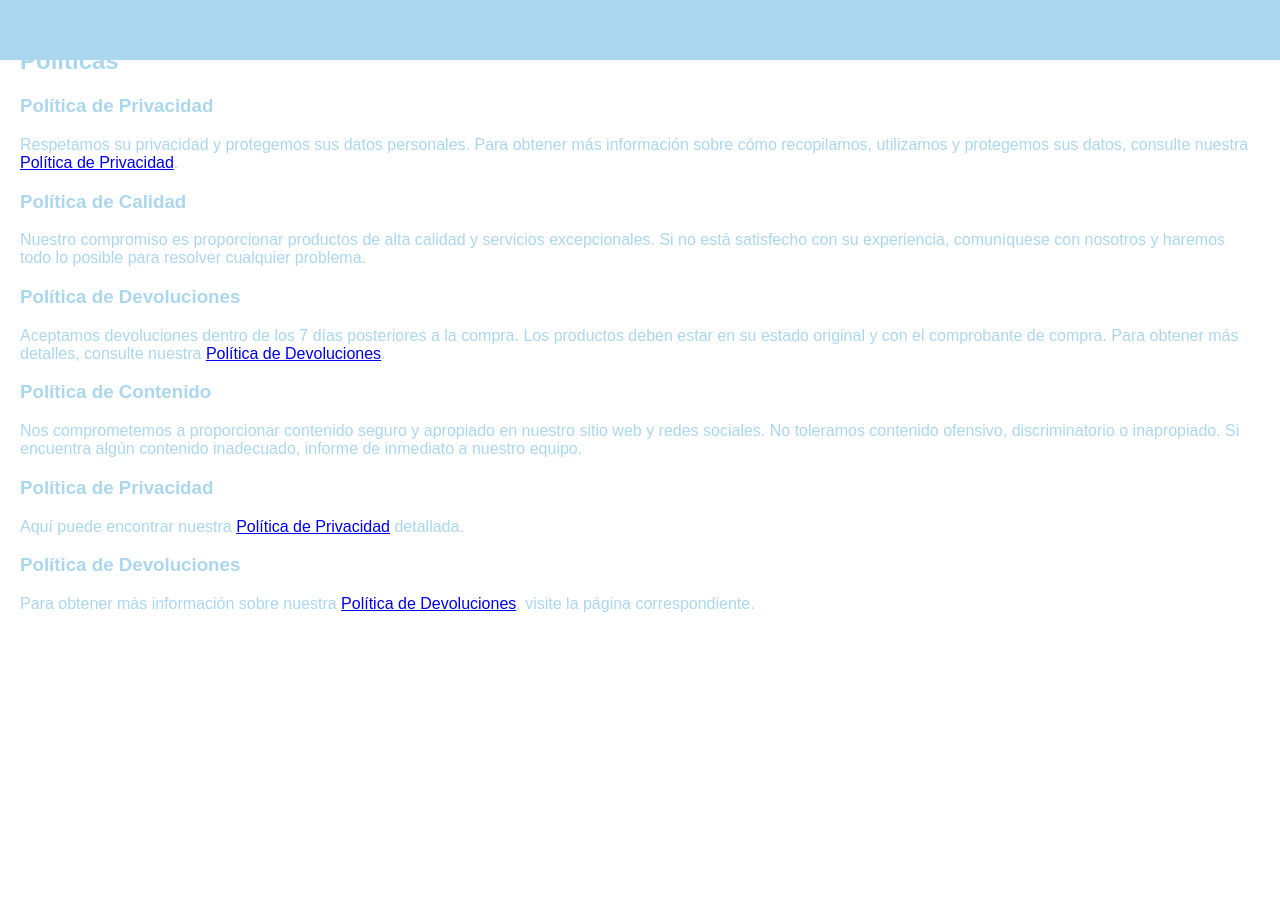
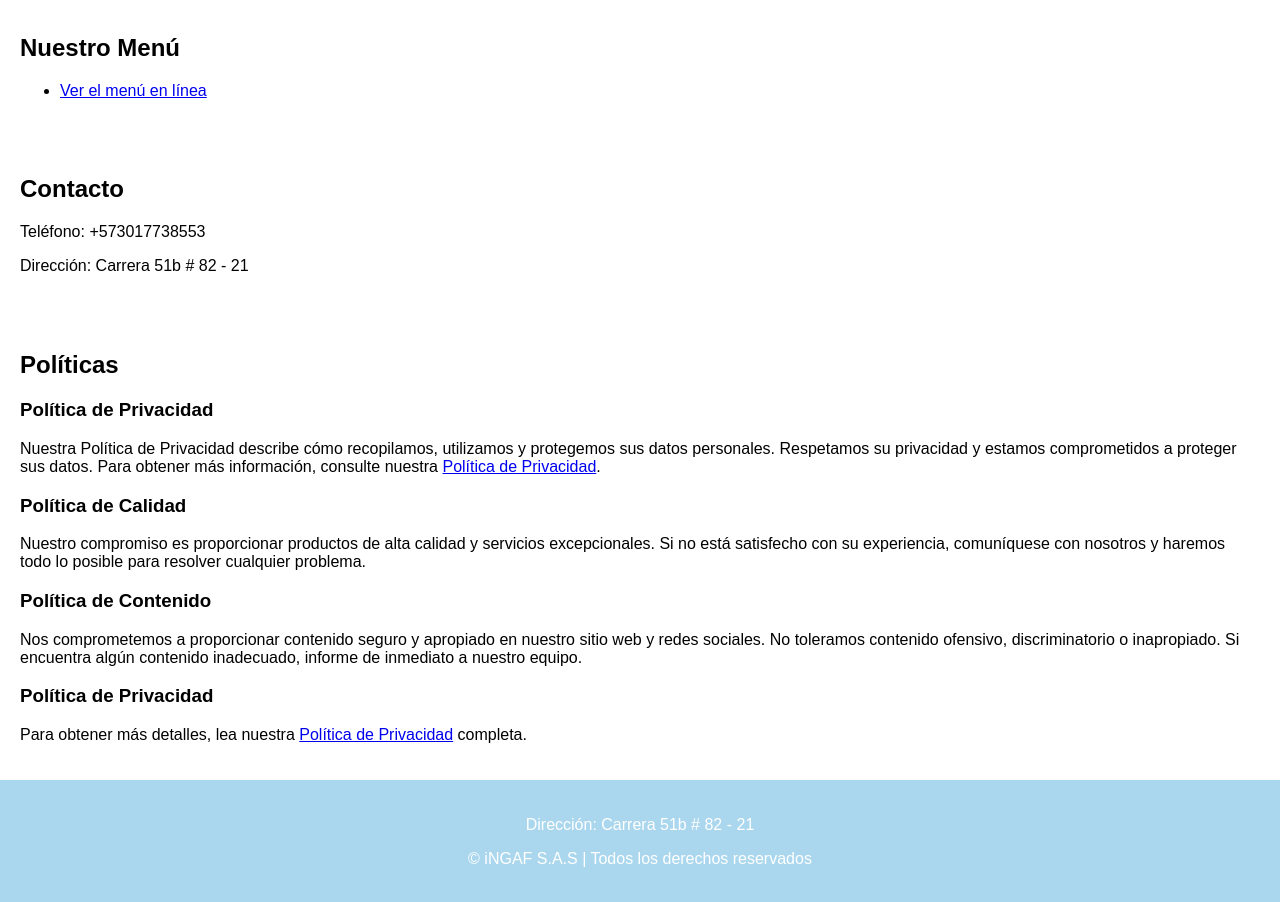
Before and after one commit to fastandstatic/ciocollato-static, a plain HTML site: page index.html in a window 1280 px wide. Shown: the part 740-1642 px from the top of the page. Before the commit the page ends 1389 px from the top, so only its background shows below. Drawn offline with Linux system fonts and the light colour scheme.

Commit message:
Update index.html

```diff
--- a/index.html
+++ b/index.html
@@ -8,7 +8,7 @@
         body {
             font-family: Arial, sans-serif;
             background-color: cream;
-            color: #ABD7EE; /* Updated primary color to light blue */
+            color: #000; /* Black text for body */
             margin: 0;
             padding: 0;
         }
@@ -38,14 +38,15 @@
             padding: 20px;
         }
 
+        section img {
+            max-width: 100%; /* Make sure the images fit within the section */
+        }
+
         footer {
             background-color: #ABD7EE; /* Updated footer background color */
-            color: cream;
+            color: #fff; /* White text for address and copyright */
             text-align: center;
-            padding: 10px;
-            position: absolute;
-            bottom: 0;
-            width: 100%;
+            padding: 20px; /* Added padding for better visibility */
         }
     </style>
 </head>
@@ -67,6 +68,7 @@
         <h2>Bienvenido a Ciocolatto Pop Bar</h2>
         <p>Su destino para deliciosos helados y postres en Barranquilla, Colombia.</p>
         <!-- Add more content about your business here -->
+        <img src="https://d1gup81n3r8p82.cloudfront.net/eyJidWNrZXQiOiJtZW51YXBwczMiLCJrZXkiOiJyZXN0YXVyYW50cy9tZW51LWNhdGVnb3JpZXMvNjQvN0pjTm1NeGNSdUY3c1g0VjF6ZThRRS5qcGVnIiwiZWRpdHMiOnsicmVzaXplIjp7IndpZHRoIjo2MDAsImZpdCI6ImNvdmVyIn19fQ==" alt="Ciocolatto Pop Bar Image">
     </section>
 
     <section id="menu">
@@ -87,13 +89,10 @@
     <section id="policies">
         <h2>Políticas</h2>
         <h3>Política de Privacidad</h3>
-        <p>Respetamos su privacidad y protegemos sus datos personales. Para obtener más información sobre cómo recopilamos, utilizamos y protegemos sus datos, consulte nuestra <a href="#privacy-policy">Política de Privacidad</a>.</p>
+        <p>Nuestra Política de Privacidad describe cómo recopilamos, utilizamos y protegemos sus datos personales. Respetamos su privacidad y estamos comprometidos a proteger sus datos. Para obtener más información, consulte nuestra <a href="#privacy-policy">Política de Privacidad</a>.</p>
 
         <h3>Política de Calidad</h3>
         <p>Nuestro compromiso es proporcionar productos de alta calidad y servicios excepcionales. Si no está satisfecho con su experiencia, comuníquese con nosotros y haremos todo lo posible para resolver cualquier problema.</p>
-
-        <h3>Política de Devoluciones</h3>
-        <p>Aceptamos devoluciones dentro de los 7 días posteriores a la compra. Los productos deben estar en su estado original y con el comprobante de compra. Para obtener más detalles, consulte nuestra <a href="#return-policy">Política de Devoluciones</a>.</p>
 
         <h3>Política de Contenido</h3>
         <p>Nos comprometemos a proporcionar contenido seguro y apropiado en nuestro sitio web y redes sociales. No toleramos contenido ofensivo, discriminatorio o inapropiado. Si encuentra algún contenido inadecuado, informe de inmediato a nuestro equipo.</p>
@@ -101,13 +100,11 @@
         <!-- Add more policies as needed -->
 
         <h3 id="privacy-policy">Política de Privacidad</h3>
-        <p>Aquí puede encontrar nuestra <a href="#">Política de Privacidad</a> detallada.</p>
-
-        <h3 id="return-policy">Política de Devoluciones</h3>
-        <p>Para obtener más información sobre nuestra <a href="#">Política de Devoluciones</a>, visite la página correspondiente.</p>
+        <p>Para obtener más detalles, lea nuestra <a href="#">Política de Privacidad</a> completa.</p>
     </section>
 
     <footer>
+        <p>Dirección: Carrera 51b # 82 - 21</p> <!-- Updated address in the footer -->
         <p>&copy; iNGAF S.A.S | Todos los derechos reservados</p>
     </footer>
 </body>
```
